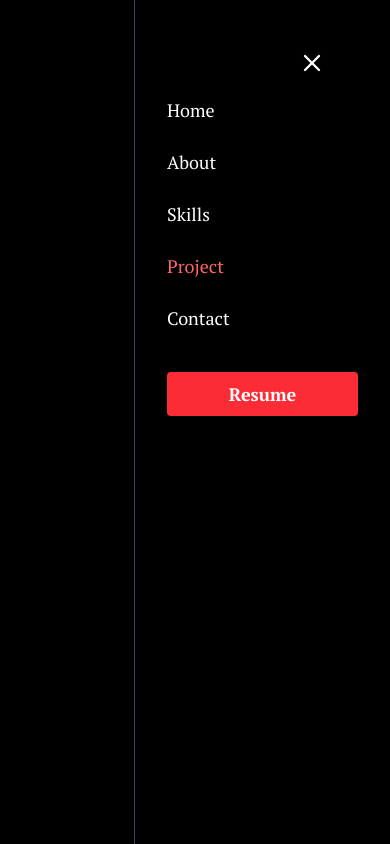
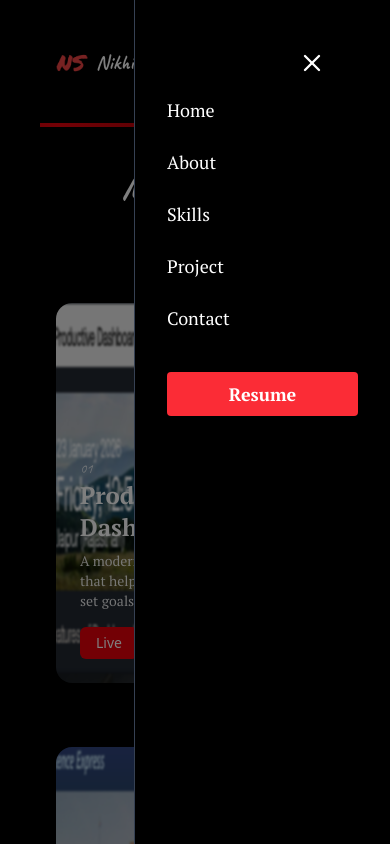
Before and after one commit to NIkhilSinghal6305/NikhilSinghal, a React (Vite) app: page /project in a window 390 px wide. Both pictures are taken after a click on the button "Toggle menu". Shown: the top 844 px of the page. Built offline with nearby package versions, Linux system fonts and the light colour scheme; a web font is replaced by a local one.

Commit message:
commit#9

```diff
--- a/src/components/Navbar.jsx
+++ b/src/components/Navbar.jsx
@@ -5,13 +5,8 @@ import { Menu, X } from "lucide-react";
 const Navbar = () => {
   const [isMenuOpen, setIsMenuOpen] = useState(false);
 
-  const toggleMenu = () => {
-    setIsMenuOpen(!isMenuOpen);
-  };
-
-  const closeMenu = () => {
-    setIsMenuOpen(false);
-  };
+  const toggleMenu = () => setIsMenuOpen(!isMenuOpen);
+  const closeMenu = () => setIsMenuOpen(false);
 
   const navLinkClass = (isActive) =>
     isActive
@@ -19,7 +14,8 @@ const Navbar = () => {
       : "hover:translate-x-1 transition-all hover:text-red-300";
 
   return (
-    <nav className="w-full h-[15vh] min-h-[80px] flex justify-between items-center px-4 md:px-6 lg:px-10 py-4 sticky top-0 z-50 border-b border-gray-700 bg-black">
+    <nav className="relative w-full h-[15vh] min-h-[80px] flex justify-between items-center px-4 md:px-6 lg:px-10 py-4 sticky top-0 z-50 bg-black">
+
       {/* Logo */}
       <NavLink to="/" className="flex items-center gap-2 md:gap-4 h-full">
         <img
@@ -34,34 +30,19 @@ const Navbar = () => {
 
       {/* Desktop Navigation */}
       <div className="hidden lg:flex w-[45%] xl:w-[40%] justify-around text-white text-lg font-['PT_Serif']">
-        <NavLink
-          className={({ isActive }) => navLinkClass(isActive)}
-          to="/home"
-        >
+        <NavLink className={({ isActive }) => navLinkClass(isActive)} to="/home">
           Home
         </NavLink>
-        <NavLink
-          className={({ isActive }) => navLinkClass(isActive)}
-          to="/about"
-        >
+        <NavLink className={({ isActive }) => navLinkClass(isActive)} to="/about">
           About
         </NavLink>
-        <NavLink
-          className={({ isActive }) => navLinkClass(isActive)}
-          to="/skills"
-        >
+        <NavLink className={({ isActive }) => navLinkClass(isActive)} to="/skills">
           Skills
         </NavLink>
-        <NavLink
-          className={({ isActive }) => navLinkClass(isActive)}
-          to="/project"
-        >
+        <NavLink className={({ isActive }) => navLinkClass(isActive)} to="/project">
           Project
         </NavLink>
-        <NavLink
-          className={({ isActive }) => navLinkClass(isActive)}
-          to="/contact"
-        >
+        <NavLink className={({ isActive }) => navLinkClass(isActive)} to="/contact">
           Contact
         </NavLink>
       </div>
@@ -76,7 +57,7 @@ const Navbar = () => {
         Resume
       </a>
 
-      {/* Mobile Menu Button - INCREASED Z-INDEX */}
+      {/* Mobile Menu Button */}
       <button
         onClick={toggleMenu}
         className="lg:hidden text-white p-2 hover:bg-gray-800 rounded transition relative z-[60]"
@@ -88,7 +69,7 @@ const Navbar = () => {
       {/* Overlay */}
       {isMenuOpen && (
         <div
-          className="fixed inset-0 bg-black bg-opacity-50 lg:hidden z-40"
+          className="fixed inset-0 bg-black/50 lg:hidden z-40"
           onClick={closeMenu}
         />
       )}
@@ -100,53 +81,28 @@ const Navbar = () => {
         }`}
       >
         <div className="flex flex-col items-start gap-6 pt-24 px-8 text-white text-lg font-['PT_Serif']">
-          <NavLink
-            className={({ isActive }) => navLinkClass(isActive)}
-            to="/home"
-            onClick={closeMenu}
-          >
-            Home
-          </NavLink>
-          <NavLink
-            className={({ isActive }) => navLinkClass(isActive)}
-            to="/about"
-            onClick={closeMenu}
-          >
-            About
-          </NavLink>
-          <NavLink
-            className={({ isActive }) => navLinkClass(isActive)}
-            to="/skills"
-            onClick={closeMenu}
-          >
-            Skills
-          </NavLink>
-          <NavLink
-            className={({ isActive }) => navLinkClass(isActive)}
-            to="/project"
-            onClick={closeMenu}
-          >
-            Project
-          </NavLink>
-          <NavLink
-            className={({ isActive }) => navLinkClass(isActive)}
-            to="/contact"
-            onClick={closeMenu}
-          >
-            Contact
-          </NavLink>
+          <NavLink to="/home" onClick={closeMenu}>Home</NavLink>
+          <NavLink to="/about" onClick={closeMenu}>About</NavLink>
+          <NavLink to="/skills" onClick={closeMenu}>Skills</NavLink>
+          <NavLink to="/project" onClick={closeMenu}>Project</NavLink>
+          <NavLink to="/contact" onClick={closeMenu}>Contact</NavLink>
 
           <a
             href="/Resume.pdf"
             target="_blank"
             rel="noopener noreferrer"
-            className="mt-4 px-6 py-2 bg-red-500 hover:bg-red-600 transition rounded text-white text-lg font-semibold font-['PT_Serif'] w-full text-center"
+            className="mt-4 px-6 py-2 bg-red-500 hover:bg-red-600 transition rounded text-white text-lg font-semibold w-full text-center"
             onClick={closeMenu}
           >
             Resume
           </a>
         </div>
       </div>
+
+      {/* 🔥 Animated Bottom Border */}
+      <div className="absolute bottom-0 left-0 w-full h-1 overflow-hidden">
+        <div className="w-[200%] h-full bg-gradient-to-r from-black via-red-600 to-black animate-gradient-bg" />
+      </div>
     </nav>
   );
 };
--- a/src/index.css
+++ b/src/index.css
@@ -39,3 +39,18 @@
     font-size: 7.5rem;
   }
 }
+@keyframes gradient-bg {
+  0% {
+    background-position: 0% 50%;
+  }
+  50% {
+    background-position: 100% 50%;
+  }
+  100% {
+    background-position: 0% 50%;
+  }
+}
+.animate-gradient-bg {
+  background-size: 200% 200%;
+  animation: gradient-bg 6s ease-in-out infinite;
+}
--- a/src/pages/Contact.jsx
+++ b/src/pages/Contact.jsx
@@ -53,9 +53,9 @@ const Contact = () => {
             </h1>
 
             <div className="flex gap-6 text-2xl sm:text-3xl text-white">
-              <FaLinkedin className="hover:text-red-500 hover:scale-110 transition-all cursor-pointer" />
-              <FaGithub className="hover:text-red-500 hover:scale-110 transition-all cursor-pointer" />
-              <FaEnvelope className="hover:text-red-500 hover:scale-110 transition-all cursor-pointer" />
+              <a target="blank" href="https://www.linkedin.com/in/nikhilsinghal6305/"><FaLinkedin className="hover:text-red-500 hover:scale-110 transition-all cursor-pointer" /></a>
+              <a target="blank" href="https://github.com/NIkhilSinghal6305"><FaGithub className="hover:text-red-500 hover:scale-110 transition-all cursor-pointer" /></a>
+              <a href="mailto:nikhilagarwal6305@gmail.com"><FaEnvelope className="hover:text-red-500 hover:scale-110 transition-all cursor-pointer" /></a>
             </div>
           </div>
 
--- a/src/pages/Project.jsx
+++ b/src/pages/Project.jsx
@@ -37,49 +37,45 @@ const Project = () => {
   return (
     <PageWrapper>
       <div className="w-full flex flex-col items-center gap-14 px-4 md:px-10">
-
         {/* Heading */}
         <h1 className="text-white text-4xl sm:text-5xl md:text-6xl font-bold py-10 font-['Caveat']">
           My Projects
         </h1>
 
-        {/* ================= MOBILE VIEW (Overlay on Image) ================= */}
-        <div className="w-full flex flex-col gap-10 lg:hidden mb-16">
+        {/* ================= MOBILE VIEW (BLUR ONLY) ================= */}
+        <div className="w-full flex flex-col gap-16 lg:hidden mb-16">
           {projects.map((project) => (
             <div
               key={project.id}
-              className="relative w-full h-[280px] rounded-xl overflow-hidden"
+              className="relative w-full h-[380px] sm:h-[420px] rounded-2xl overflow-hidden"
             >
-              {/* Image */}
+              {/* BLURRED IMAGE */}
               <img
                 src={project.image}
                 alt={project.title}
-                className="w-full h-full object-cover"
+                className="absolute inset-0 w-full h-full scale-110 blur-[1px]"
               />
 
-              {/* Overlay */}
-              <div className="absolute inset-0 bg-gradient-to-t from-black/90 via-black/60 to-transparent" />
-
-              {/* Content */}
-              <div className="absolute inset-0 flex flex-col justify-end p-5 text-white">
+              {/* SHARP CONTENT */}
+              <div className="relative z-10 h-full flex flex-col justify-end p-6 text-white">
                 <span className="text-sm font-['Caveat'] opacity-80">
                   {project.id}
                 </span>
 
-                <h2 className="text-xl font-semibold font-['PT_Serif']">
+                <h2 className="text-2xl font-semibold font-['PT_Serif']">
                   {project.title}
                 </h2>
 
-                <p className="text-sm opacity-85 mt-2 line-clamp-3 font-['PT_Serif']">
+                <p className="text-sm opacity-90 mt-2 line-clamp-3 font-['PT_Serif']">
                   {project.description}
                 </p>
 
-                <div className="flex gap-3 mt-4">
+                <div className="flex gap-4 mt-4">
                   <a
                     href={project.live}
                     target="_blank"
                     rel="noopener noreferrer"
-                    className="bg-red-600 px-4 py-1 rounded-md text-sm"
+                    className="bg-red-600 px-4 py-1.5 rounded-md text-sm hover:bg-red-500 transition"
                   >
                     Live
                   </a>
@@ -87,7 +83,7 @@ const Project = () => {
                     href={project.code}
                     target="_blank"
                     rel="noopener noreferrer"
-                    className="bg-gray-700 px-4 py-1 rounded-md text-sm"
+                    className="bg-gray-700 px-4 py-1.5 rounded-md text-sm hover:bg-gray-600 transition"
                   >
                     Code
                   </a>
@@ -97,7 +93,7 @@ const Project = () => {
           ))}
         </div>
 
-        {/* ================= DESKTOP VIEW (OLD LAYOUT) ================= */}
+        {/* ================= DESKTOP VIEW (UNCHANGED) ================= */}
         <div className="hidden lg:flex w-full flex-col gap-24 mb-16">
           {projects.map((project, index) => (
             <div
@@ -106,17 +102,16 @@ const Project = () => {
                 index % 2 !== 0 ? "flex-row-reverse" : ""
               }`}
             >
-              {/* Image */}
-              <div className="w-1/2 overflow-hidden rounded-xl">
+              <div className="w-1/2 overflow-hidden rounded-xl border-4 border-gray-600
+                              hover:border-red-500/60 transition-all duration-500">
                 <img
-                  className="w-full object-cover border-8 border-gray-600 rounded-xl
-                             hover:scale-106 transition-all duration-500"
+                  className="w-full h-auto object-contain rounded-lg
+                             hover:scale-105 transition-transform duration-500"
                   src={project.image}
                   alt={project.title}
                 />
               </div>
 
-              {/* Content */}
               <div className="w-1/2 flex flex-col gap-4">
                 <h1 className="text-4xl text-white font-['Caveat']">
                   {project.id}
@@ -152,7 +147,6 @@ const Project = () => {
             </div>
           ))}
         </div>
-
       </div>
     </PageWrapper>
   );
```
